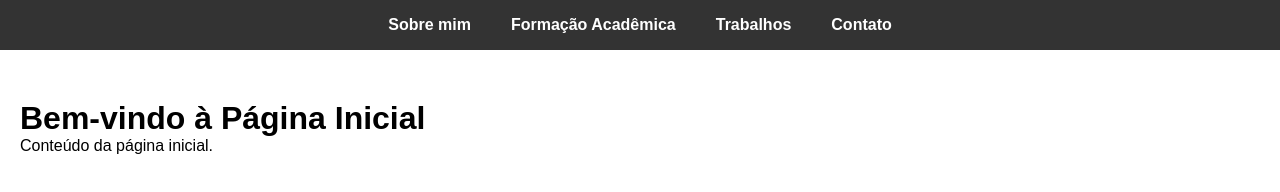
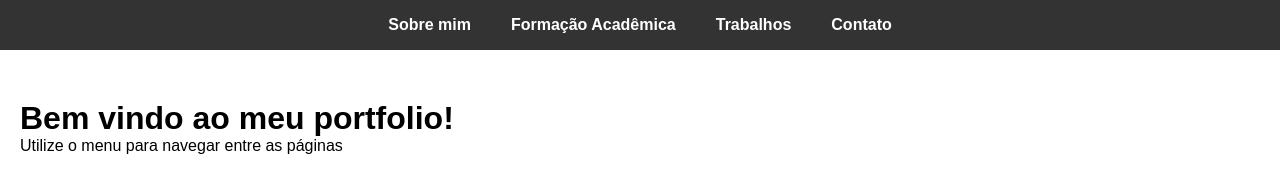
Before and after one commit to gustavodembicki/gustavodembicki.github.io, a plain HTML site: page index.html in a window 1280 px wide. Drawn offline with Linux system fonts and the light colour scheme.

Commit message:
Alterando pagina inicial

```diff
--- a/index.html
+++ b/index.html
@@ -18,8 +18,8 @@
         </ul>
     </nav>
     <main>
-        <h1>Bem-vindo à Página Inicial</h1>
-        <p>Conteúdo da página inicial.</p>
+        <h1>Bem vindo ao meu portfolio!</h1>
+        <p>Utilize o menu para navegar entre as páginas</p>
     </main>
 
     <script src="script.js"></script>
```
